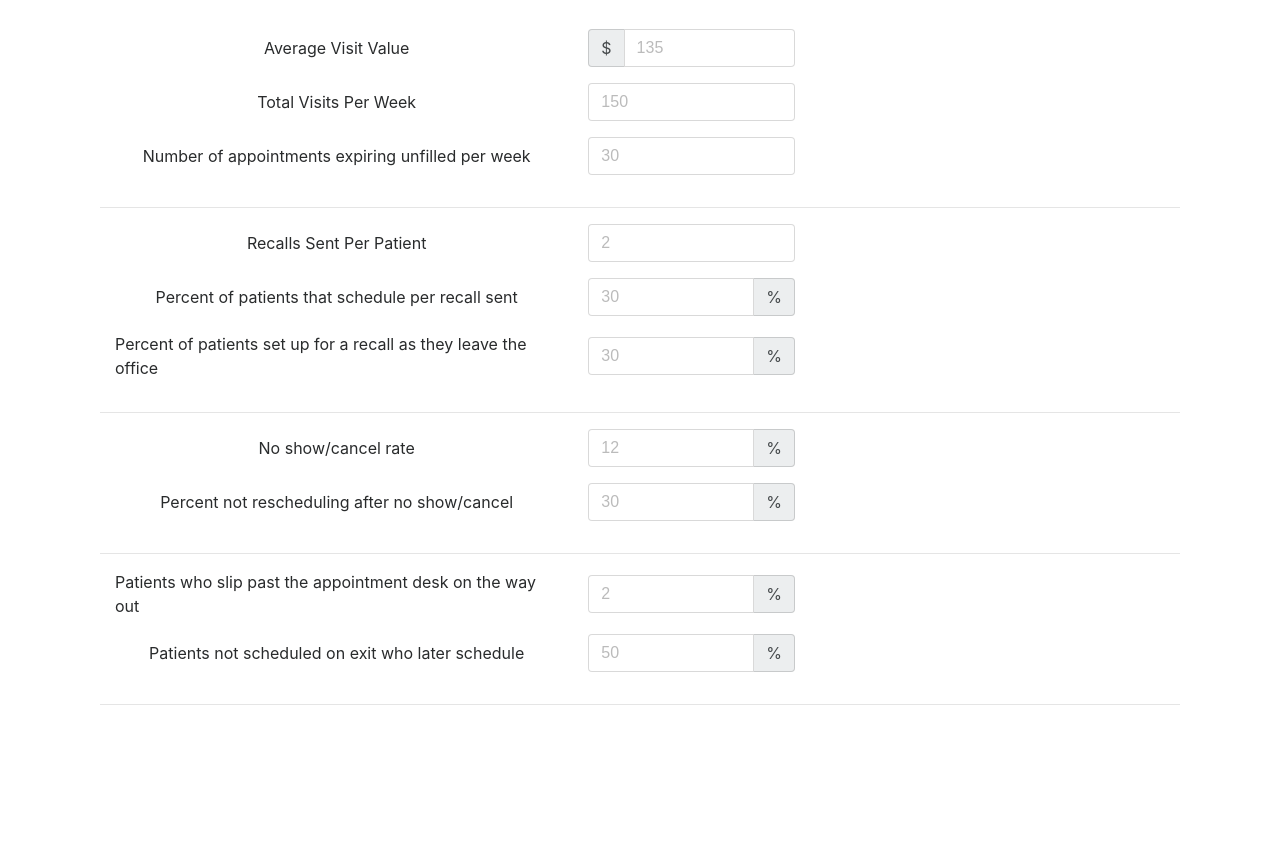
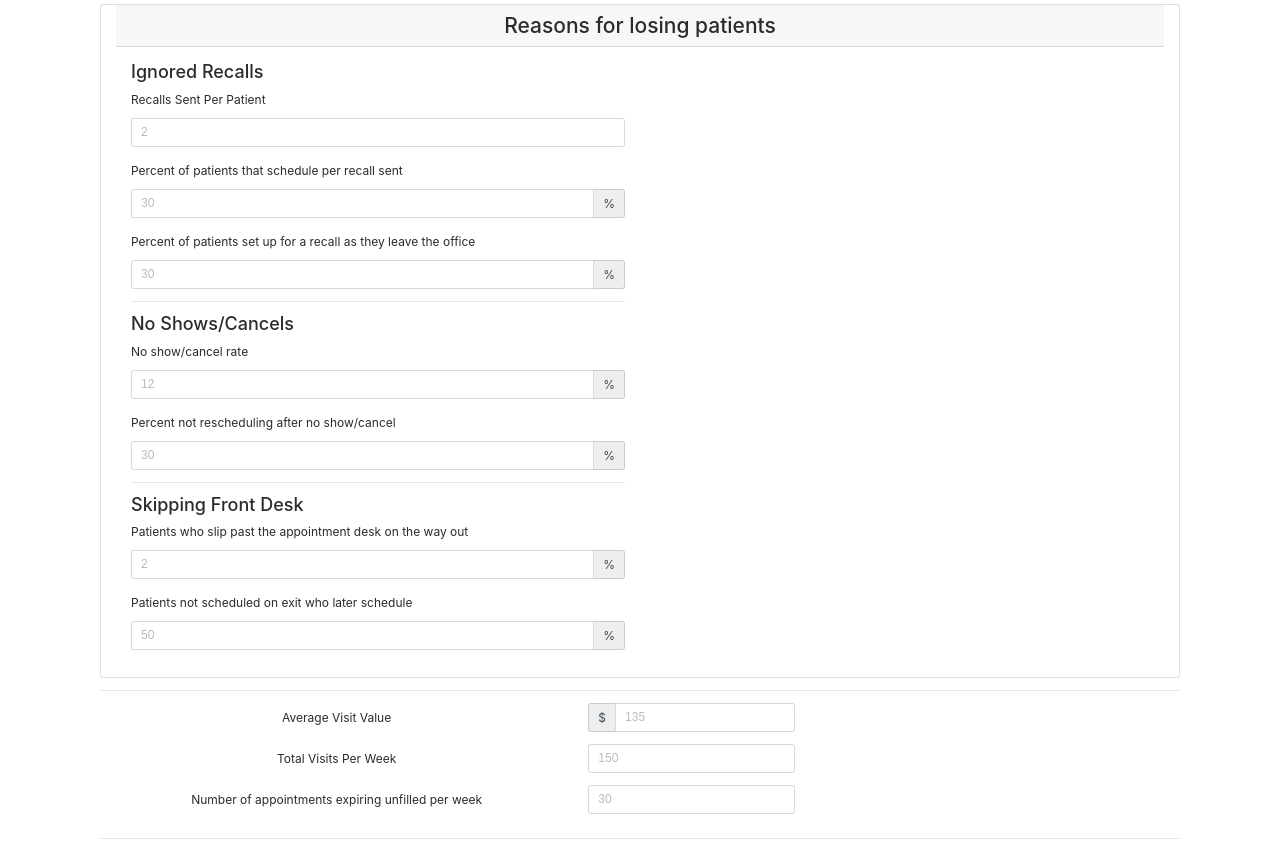
Before and after one commit to johnsoncory/johnsoncory.github.io, a plain HTML site: page ROITool/index.html in a window 1280 px wide. Shown: the part 175-1039 px from the top of the page. Before the commit the page ends 913 px from the top, so only its background shows below. Drawn offline with nearby package versions, Linux system fonts and the light colour scheme.

Commit message:
Rearranging to link calculations to input fields more clearly.

```diff
--- a/ROITool/index.html
+++ b/ROITool/index.html
@@ -18,6 +18,88 @@
       </div>
       <div class="container">
         <form class="form-horizontal" ng-controller="MainCtrl">
+          <div class="card col-12">
+            <h3 class="card-header text-center">Reasons for losing patients</h3>
+            <div class="card-block">
+              <div class="row vertical-align">
+                <div class="col-6">
+                  <h4>Ignored Recalls</h4>
+                  <div class="form-group">
+                    <label for="recallsPerPatient" class="control-label">Recalls Sent Per Patient</label>
+                    <div class="input-group">
+                      <input type="number" min="0" class="form-control" id="recallsPerPatient" ng-model="recallsPerPatient" placeholder="2">
+                    </div>
+                  </div>
+                  <div class="form-group">
+                    <label for="schedPerRecall" class="control-label">Percent of patients that schedule per recall sent</label>
+                    <div class="input-group">
+                      <input type="number" min="0" max="100" class="form-control" id="schedPerRecall" ng-model="schedPerRecall" placeholder="30">
+                      <div class="input-group-addon">%</div>
+                    </div>
+                  </div>
+                  <div class="form-group">
+                    <label for="setRecallUponExit" class="control-label">Percent of patients set up for a recall as they leave the office</label>
+                    <div class="input-group">
+                      <input type="number" min="0" max="100" class="form-control" id="setRecallUponExit" ng-model="setRecallUponExit" placeholder="30">
+                      <div class="input-group-addon">%</div>
+                    </div>
+                  </div>
+                  <hr class="separator">
+                  <h4>No Shows/Cancels</h4>
+                  <div class="form-group">
+                    <label for="noshowRate" class="control-label">No show/cancel rate</label>
+                    <div class="input-group">
+                      <input type="number" min="0" max="100" class="form-control" id="noshowRate" ng-model="noshowRate" placeholder="12">
+                      <div class="input-group-addon">%</div>
+                    </div>
+                  </div>
+                  <div class="form-group">
+                    <label for="noReschedule" class="control-label">Percent not rescheduling after no show/cancel</label>
+                    <div class="input-group">
+                      <input type="number" min="0" max="100" class="form-control" id="noReschedule" ng-model="noReschedule" placeholder="30">
+                      <div class="input-group-addon">%</div>
+                    </div>
+                  </div>
+                  <hr class="separator"/>
+                  <h4>Skipping Front Desk</h4>
+                  <div class="form-group">
+                    <label for="slipPast" class="control-label">Patients who slip past the appointment desk on the way out</label>
+                    <div class="input-group">
+                      <input type="number" min="0" max="100" class="form-control" id="slipPast" ng-model="slipPast" placeholder="2">
+                      <div class="input-group-addon">%</div>
+                    </div>
+                  </div>
+                  <div class="form-group">
+                    <label for="laterReschedule" class="control-label">Patients not scheduled on exit who later schedule</label>
+                    <div class="input-group">
+                      <input type="number" min="0" max="100" class="form-control" id="laterReschedule" ng-model="laterReschedule" placeholder="50">
+                      <div class="input-group-addon">%</div>
+                    </div>
+                  </div>
+                </div>
+                <div class="col-6" ng-show="calculateTotalLosses()">
+                  <div class="row" ng-show="calculateRecallLosses()">
+                    <p class="col-6 text-right">Losses due to ignored recalls: </p>
+                    <h4 class="col-6 text-left">{{calculateRecallLosses() | number:1}}%</h4>
+                  </div>
+                  <div class="row" ng-show="calculateNoShowLosses()">
+                    <p class="col-6 text-right">Losses due to no shows/cancels: </p>
+                    <h4 class="col-6 text-left">{{calculateNoShowLosses() | number:1}}%</h4>
+                  </div>
+                  <div class="row" ng-show="calculateSlipLosses()">
+                    <p class="col-6 text-right">Losses due to slipping past front desk: </p>
+                    <h4 class="col-6 text-left">{{calculateSlipLosses() | number:1}}%</h4>
+                  </div>
+                  <hr class="separator"/>
+                  <div class="row">
+                    <p class="col-6 text-right">Total loss rate: </p>
+                    <h2 class="col-6 text-left text-danger">{{calculateTotalLosses() | number:1}}%</h2>
+                  </div>
+                </div>
+                </div> <!-- First row end -->
+                </div> <!-- Card block end -->
+                </div> <!-- Card end -->
+                <hr class="separator">
                 <div class="row vertical-align">
                   <div class="col-md-8">
                     <div class="form-group form-inline">
@@ -51,102 +133,7 @@
                 </div>
                 <hr class="separator">
                 <div class="row vertical-align">
-            <div class="col-md-8">
-              <div class="form-group form-inline">
-                <label for="recallsPerPatient" class="control-label col-sm-8">Recalls Sent Per Patient</label>
-                <div class="input-group col-sm-4">
-                  <input type="number" min="0" class="form-control" id="recallsPerPatient" ng-model="recallsPerPatient" placeholder="2">
-                </div>
-              </div>
-              <div class="form-group form-inline">
-                <label for="schedPerRecall" class="control-label col-sm-8">Percent of patients that schedule per recall sent</label>
-                <div class="input-group col-sm-4">
-                  <input type="number" min="0" max="100" class="form-control" id="schedPerRecall" ng-model="schedPerRecall" placeholder="30">
-                  <div class="input-group-addon">%</div>
-                </div>
-              </div>
-              <div class="form-group form-inline">
-                <label for="setRecallUponExit" class="control-label col-sm-8">Percent of patients set up for a recall as they leave the office</label>
-                <div class="input-group col-sm-4">
-                  <input type="number" min="0" max="100" class="form-control" id="setRecallUponExit" ng-model="setRecallUponExit" placeholder="30">
-                  <div class="input-group-addon">%</div>
-                </div>
-              </div>
-            </div>
-            <div class="col-md-4 text-center">
-              <div class="card card-outline-danger text-danger text-center" ng-show="calculateRecallLosses()">
-                <h6 class="card-header">Losses due to ignored recalls</h6>
-                <div class="card-block">
-                  <h3 class="card-title">{{calculateRecallLosses() | number:1}}%</h3>
-                </div>
-              </div>
-            </div>
-          </div>
-          <hr class="separator">
-          <div class="row vertical-align">
-            <div class="col-md-8">
-              <div class="form-group form-inline">
-                <label for="noshowRate" class="control-label col-sm-8">No show/cancel rate</label>
-                <div class="input-group col-sm-4">
-                  <input type="number" min="0" max="100" class="form-control" id="noshowRate" ng-model="noshowRate" placeholder="12">
-                  <div class="input-group-addon">%</div>
-                </div>
-              </div>
-              <div class="form-group form-inline">
-                <label for="noReschedule" class="control-label col-sm-8">Percent not rescheduling after no show/cancel</label>
-                <div class="input-group col-sm-4">
-                  <input type="number" min="0" max="100" class="form-control" id="noReschedule" ng-model="noReschedule" placeholder="30">
-                  <div class="input-group-addon">%</div>
-                </div>
-              </div>
-            </div>
-            <div class="col-md-4 text-center">
-              <div class="card card-outline-danger text-danger text-center" ng-show="calculateNoShowLosses()">
-                <h6 class="card-header">Losses due to no show/cancel</h6>
-                <div class="card-block">
-                  <h3 class="card-title">{{calculateNoShowLosses() | number:1}}%</h3>
-                </div>
-              </div>
-            </div>
-          </div>
-          <hr class="separator">
-          <div class="row vertical-align">
-            <div class="col-md-8">
-              <div class="form-group form-inline">
-                <label for="slipPast" class="control-label col-sm-8">Patients who slip past the appointment desk on the way out</label>
-                <div class="input-group col-sm-4">
-                  <input type="number" min="0" max="100" class="form-control" id="slipPast" ng-model="slipPast" placeholder="2">
-                  <div class="input-group-addon">%</div>
-                </div>
-              </div>
-              <div class="form-group form-inline">
-                <label for="laterReschedule" class="control-label col-sm-8">Patients not scheduled on exit who later schedule</label>
-                <div class="input-group col-sm-4">
-                  <input type="number" min="0" max="100" class="form-control" id="laterReschedule" ng-model="laterReschedule" placeholder="50">
-                  <div class="input-group-addon">%</div>
-                </div>
-              </div>
-            </div>
-            <div class="col-md-4 text-center">
-              <div class="card card-outline-danger text-danger text-center" ng-show="calculateSlipLosses()">
-                <h6 class="card-header">Losses from slipping past front desk</h6>
-                <div class="card-block">
-                  <h3 class="card-title">{{calculateSlipLosses() | number:1}}%</h3>
-                </div>
-              </div>
-            </div>
-          </div>
-          <hr class="separator">
-          <div class="row vertical-align">
-            <div class="col-md-3 text-center">
-              <div class="card card-outline-danger text-danger text-center" ng-show="calculateTotalLosses()">
-                <h6 class="card-header">Total loss rate</h6>
-                <div class="card-block">
-                  <h3 class="card-title">{{calculateTotalLosses() | number:1}}%</h3>
-                </div>
-              </div>
-            </div>
-            <div class="col-md-4 text-center">
+                  <div class="col-md-6 text-center">
                     <div class="card card-outline-danger text-danger text-center" ng-show="calculateAnnualLosses()">
                       <h6 class="card-header">Annual losses due to lost patients</h6>
                       <div class="card-block">
@@ -154,12 +141,11 @@
                       </div>
                     </div>
                   </div>
-            <div class="col-md-5 text-center">
+                  <div class="col-md-6 text-center">
                     <div class="card card-outline-success text-success text-center" ng-show="calculatePotentialIncrease()">
                       <h6 class="card-header">Potential annual value of bringing back lost patients</h6>
                       <div class="card-block">
                         <h3 class="card-title">{{calculatePotentialIncrease() | currency}}</h3>
-                </div>
                       </div>
                     </div>
                   </div>
--- a/ROITool/main.css
+++ b/ROITool/main.css
@@ -1,3 +1,8 @@
+* {
+   font-size: 12px;
+   line-height: 2;
+}
+
 .vertical-align {
 	display: flex;
 	align-items: center;
```
Lines whose indentation alone changed are shown as unchanged.
